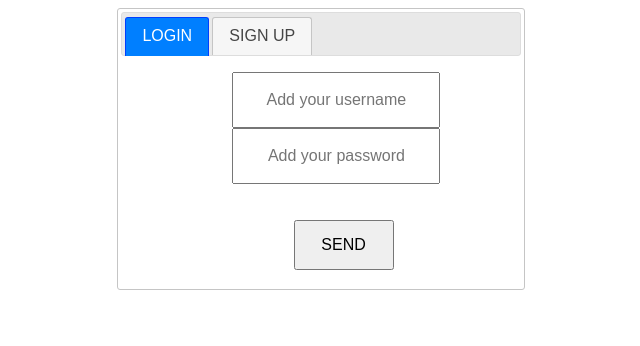
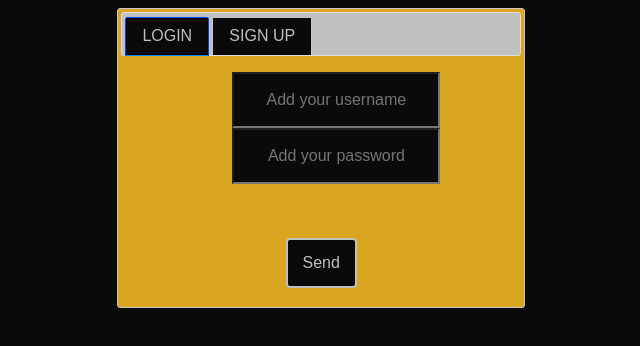
Before and after one commit to Sparrrgh/WebchatNJS, a website: page public/user.html in a window 1280 px wide. Shown: the whole page, without its empty margins (207-847 px from the left). Drawn offline with nearby package versions, Linux system fonts and the light colour scheme.

Commit message:
Modifiche css non ancora ultimate per forza maggiore

```diff
--- a/public/chat.css
+++ b/public/chat.css
@@ -1,51 +1,100 @@
+body{
+	background-color: 	rgb(10, 10, 10);
+	color:	#DAA520;
+}
+h2{
+	text-align: center;
+	font-style: italic;
+	margin:0;
+}
+h4{
+	text-align: center;
+	font-style: bold;
+	margin-top:10px;
+	margin-bottom:5px;
+}
+
+#here{
+	text-align: center;
+	font-style: italic;
+	margin-bottom: 5%;
+	font-size: 50px;
+}
 #chat {
   	height: 300px;
 	width:40%;
 	border-style:solid;
-	border-color:#CCCCCC;
+	border-color:	#DAA520;
+	color: 		#DAA520;
 	border-width:1px;
 	float: left;
 	margin-right: 15%;
 	margin-left: 10%;
-
 }
 #users {
-	height: 200px;
+	height: 180px;
 	width:20%;
 	border-style:solid;
-	border-color:#CCCCCC;
+	border-color:#DAA520;
 	border-width:1px;
 	float: left;
 }
 #rooms {
-	height: 200px;
+	height: 180px;
 	width:20%;
+	margin-top:1%;
 	border-style:solid;
-	border-color:#CCCCCC;
+	border-color:		#DAA520;
 	border-width:1px;
 	float: left;
 }
-
-#roomList{
-	list-style-type: none;
-	overflow-y:scroll;
+#createRoom{
+	color:		#DAA520;
+	border: 2px solid	#DAA520;
+  	border-radius: 4px;
+	background-color: rgb(10, 10, 10);
+}
+#dialog{
+	background-color:		#DAA520;
+	 color: rgb(10, 10, 10);
 }
 
 #createRoomDialog{
-	margin-left:20%;
+	margin-left:25%;
+	margin-top:10px;
+	color:			#DAA520;
+	border: 2px solid#DAA520;
+  	border-radius: 4px;
+	background-color: rgb(10, 10, 10);
 }
-
+.ui-dialog-titlebar-ui-corner-all-ui-widget-header-ui-helper-clearfix-ui-draggable-handle{
+	background-color:		#DAA520;
+	 color: rgb(10, 10, 10);
+}
 #sendButton {
 	width:20%;
 	display: inline-block;
 	text-align: center;
+	margin-top: 5%;
+	color:		#DAA520;
+	border: 2px solid	#DAA520;
+  	border-radius: 4px;
+	background-color: rgb(10, 10, 10);
 }
 #messagebox {
 	width:75%;
 	bottom:1px;
 	display: inline-block;
+	background-color:rgb(10, 10, 10);;
+	margin-top: 5%;
+	border: 2px solid		#DAA520;
+  	border-radius: 4px;
+  	color:	#DAA520;
 }
-
+::-webkit-input-placeholder {
+	color:		#C0C0C0;
+	text-align: center;
+}
 #chatbox {
 	height: 300px;
 	list-style-type: none;
@@ -55,8 +104,22 @@
 	overflow-y:scroll;
 	word-wrap:break-word;
 }
-
 #title{
 	width: 100%;
 	text-align: center;
 }
+
+#roomList{
+	list-style-type: none;
+	overflow-y:scroll;
+	color:	#DAA520;
+	padding:0;
+	margin-top: 0;
+}
+.roomChanger{
+	background-color: 	rgb(10, 10, 10);
+	color:#DAA520;
+	border: 2px solid	#DAA520;
+	width:100%;
+
+}
--- a/public/user.css
+++ b/public/user.css
@@ -1,12 +1,25 @@
+body{
+	background-color: 	rgb(10, 10, 10);
+	color:	#DAA520;
+}
 #tabs{
     width:400px;
     margin-left:25%;
     margin-right:25%;
+    color: 	rgb(10, 10, 10);
+	background-color:	#DAA520;
+}
+
+#tabs li a {
+    color:#C0C0C0;
+   background-color:	rgb(10, 10, 10);
+}
+#tabs ul {
+    background-color:#C0C0C0;
 }
 #dateSign{
     text-align:center;
 }
-
  .class{
      width:200px;
     height: 50px;
@@ -17,7 +30,38 @@
  .send{
      width:100px;
      height:50px;
-     margin-left :150px;
-     margin-left 30px;%;
+     margin-left: 30%;
      margin-right:30%;
+ }
+#sendLogin{
+	width:20%;
+	display: inline-block;
+	text-align: center;
+    margin-top: 5%;
+    margin-left:40%;
+	color:		#C0C0C0;
+	border: 2px solid #C0C0C0;
+  	border-radius: 4px;
+	background-color: rgb(10, 10, 10);
 }
+#sendSign{
+	width:20%;
+	display: inline-block;
+	text-align: center;
+	margin-top: 5%;
+	margin-left:40%;
+	color:		#C0C0C0;
+	border: 2px solid #C0C0C0;
+  	border-radius: 4px;
+	background-color: rgb(10, 10, 10);
+}
+input[type=text]{
+    color:		#C0C0C0;
+    text-align: center;
+    background-color: rgb(10, 10, 10);
+}
+input[type=password]{
+    color:		#C0C0C0;
+    text-align: center;
+    background-color: rgb(10, 10, 10);
+}
--- a/public/user.html
+++ b/public/user.html
@@ -9,25 +9,26 @@
   <link rel="stylesheet" href="http://code.jquery.com/ui/1.12.1/themes/base/jquery-ui.css">
   <link rel="stylesheet" href="user.css">
   <script type="text/javascript" src="user.js"></script>
+
 </head>
 <body>
 <div id="tabs">
   <ul>
-    <li><a href="#tabs-1">LOGIN</a></li>
-    <li><a href="#tabs-2">SIGN UP </a></li>
+    <li class="active"><a href="#tabs-1">LOGIN</a></li>
+    <li ><a href="#tabs-2">SIGN UP </a></li>
   </ul>
   <div id="tabs-1">
     <form id="credentialsLogin" name="credentialsLogin">
       <input type="text" id="userLogin"class="class" placeholder="Add your username" /><br/>
       <input type="password" id="passwdLogin" class="class"  placeholder="Add your password"/><br/><br/><br/>
-      <input type="button" value="SEND" id="sendLogin" class="send" onclick="sendlogin()">
+      <input type="button" value="Send" id="sendLogin" class="send" onclick="sendlogin()">
    </form>
   </div>
   <div id="tabs-2">
     <form id="credentialsSign" name="credentialsSign">
       <input type="text" id="userSign" class="class" placeholder="Add your username" /><br/>
       <input type="password" id="passwdSign" class="class"  placeholder="Add your password"/><br/><br/><br/>
-      <input type="button" id="sendSign" class="send" value="SEND" onclick="sendsign()" />
+      <input type="button" id="sendSign" class="send" value="Send" onclick="sendsign()" />
    </form>
 
 </div>
```
Also changed, not shown: public/chat.html (+12 -5 lines).
